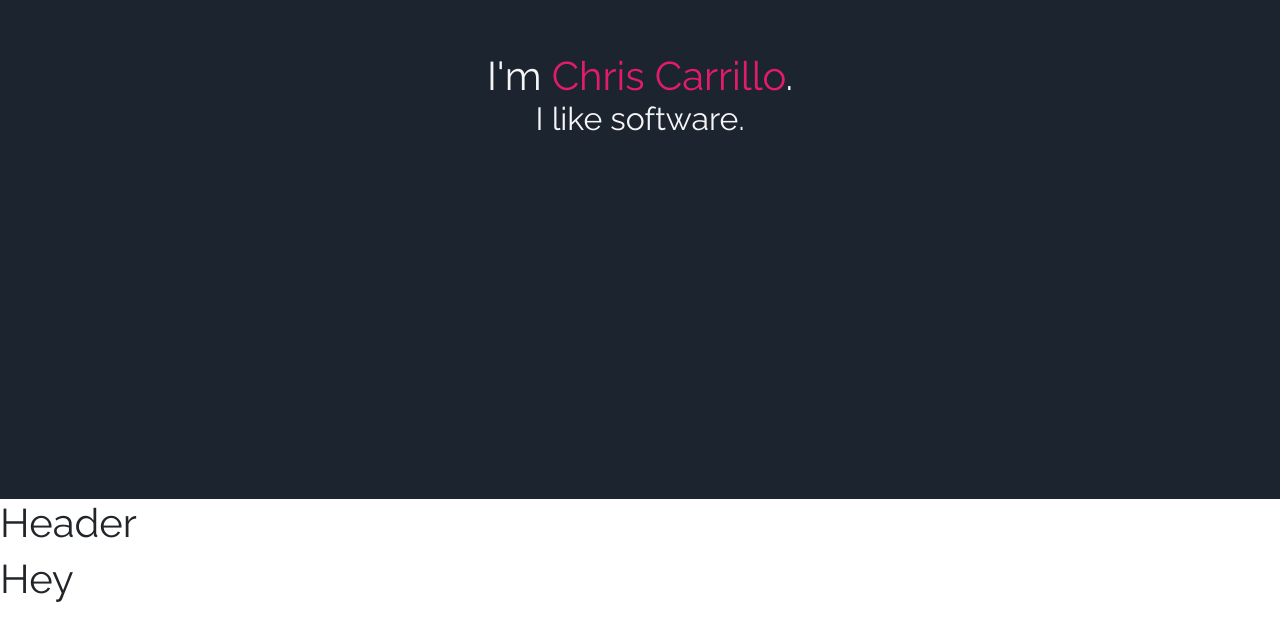
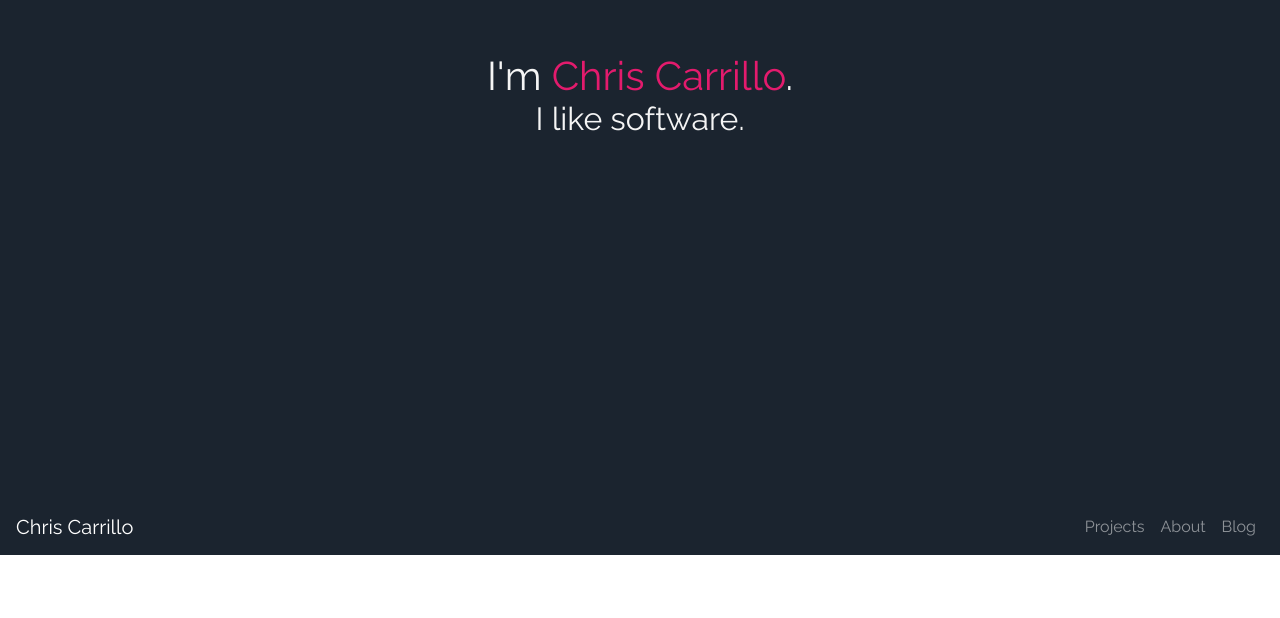
Before and after one commit to chriscarrillo/personal-website, a React (Create React App) app: page / in a window 1280 px wide. Shown: the part 301-919 px from the top of the page. Built offline with nearby package versions, Linux system fonts and the light colour scheme.

Commit message:
Added basic header

```diff
--- a/src/components/Header/index.tsx
+++ b/src/components/Header/index.tsx
@@ -1,7 +1,31 @@
 import React from 'react'
+import {Nav, Navbar} from 'react-bootstrap'
+import {NavLink} from 'react-router-dom'
 
 /**
  * Main header.
  * @return React component
  */
-export const Header: React.FC = () => <h1>Header</h1>
+export const Header: React.FC = () => (
+  <header className="full-height" id="menu">
+    <Navbar collapseOnSelect bg="dark" expand="lg" variant="dark">
+      <Navbar.Brand exact as={NavLink} to="/">
+        Chris Carrillo
+      </Navbar.Brand>
+      <Navbar.Toggle aria-controls="responsive-navbar-nav" />
+      <Navbar.Collapse id="responsive-navbar-nav">
+        <Nav className="ml-auto">
+          <Nav.Link exact activeClassName="text-primary" as={NavLink} to="/projects">
+            Projects
+          </Nav.Link>
+          <Nav.Link exact activeClassName="text-primary" as={NavLink} to="/about">
+            About
+          </Nav.Link>
+          <Nav.Link exact activeClassName="text-primary" as={NavLink} to="/blog">
+            Blog
+          </Nav.Link>
+        </Nav>
+      </Navbar.Collapse>
+    </Navbar>
+  </header>
+)
--- a/tsconfig.json
+++ b/tsconfig.json
@@ -6,7 +6,7 @@
     "forceConsistentCasingInFileNames": true,
     "isolatedModules": true,
     "jsx": "react-jsx",
-    "noUnusedLocals": false
+    "noUnusedLocals": true
   },
   "extends": "./node_modules/@chriscarrillo/ts/tsconfig.json",
   "include": ["src"]
```
